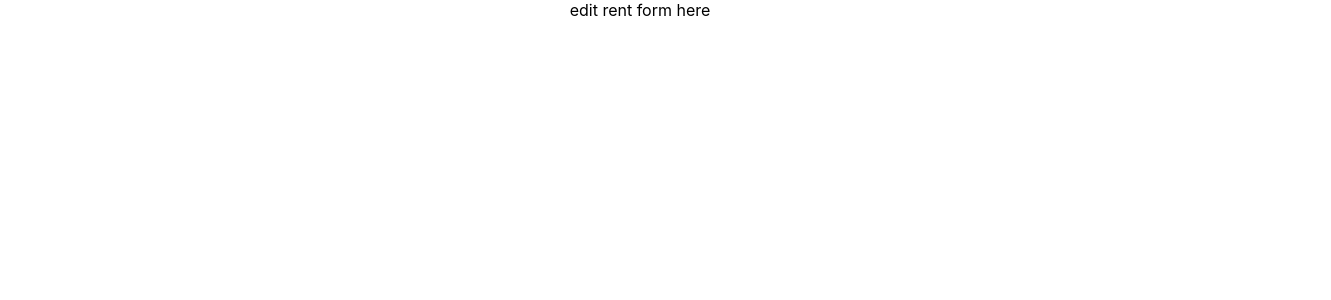
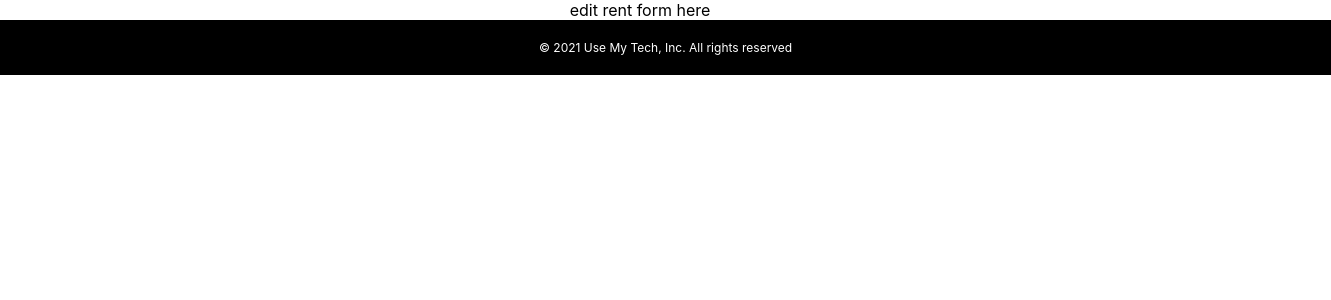
Before and after one commit to Build-Week-use-My-Tech-2/front-end, a React (Create React App) app: page /editRent in a window 1280 px wide. Shown: the top 300 px of the page, 1331 px wide, since content can reach past the window. Built offline with nearby package versions, Linux system fonts and the light colour scheme.

Commit message:
basic footer added, just includes a copywright statement

```diff
--- a/package.json
+++ b/package.json
@@ -7,6 +7,7 @@
     "@testing-library/react": "^11.2.7",
     "@testing-library/user-event": "^12.8.3",
     "axios": "^0.21.1",
+    "parcel-bundler": "^1.12.3",
     "react": "^17.0.2",
     "react-dom": "^17.0.2",
     "react-redux": "^7.2.4",
--- a/src/App.js
+++ b/src/App.js
@@ -8,6 +8,7 @@ import CreateRent from "./components/CreateRent/CreateRent";
 import EditRent from "./components/EditRent/EditRent";
 import RentedItems from "./components/RentedItems/RentedItems";
 import Homepage from "./components/Homepage/Homepage";
+import Footer from "./components/Footer/Footer"
 
 function App() {
 	return (
@@ -22,7 +23,13 @@ function App() {
 				<Route path="/createRent" component={CreateRent} />
 				<Route path="/editRent" component={EditRent} />
 			</Switch>
+
+			<Footer />
 		</div>
+
+
+
+
 	);
 }
 
--- a/src/components/Footer/Footer.js
+++ b/src/components/Footer/Footer.js
@@ -1,7 +1,12 @@
 import React from "react";
 
 const Footer = () => {
-	return <div> Footer</div>;
+	return (
+		<footer>
+        <nav>
+          <a href="#">© 2021 Use My Tech, Inc. All rights reserved</a>
+        </nav>
+      </footer>);
 };
 
 export default Footer;
--- a/src/index.css
+++ b/src/index.css
@@ -11,3 +11,17 @@ code {
   font-family: source-code-pro, Menlo, Monaco, Consolas, 'Courier New',
     monospace;
 }
+
+footer {
+  width: 100%;
+  height: 100%;
+  align-items: center;
+  padding: 20px 2%;
+  font-size: 12px;
+  background: black;
+}
+
+footer nav a {
+  color: white;
+  text-decoration: none;
+}
```
Also changed, not shown: 1 other file (tests, documents, lock files or other folders).
